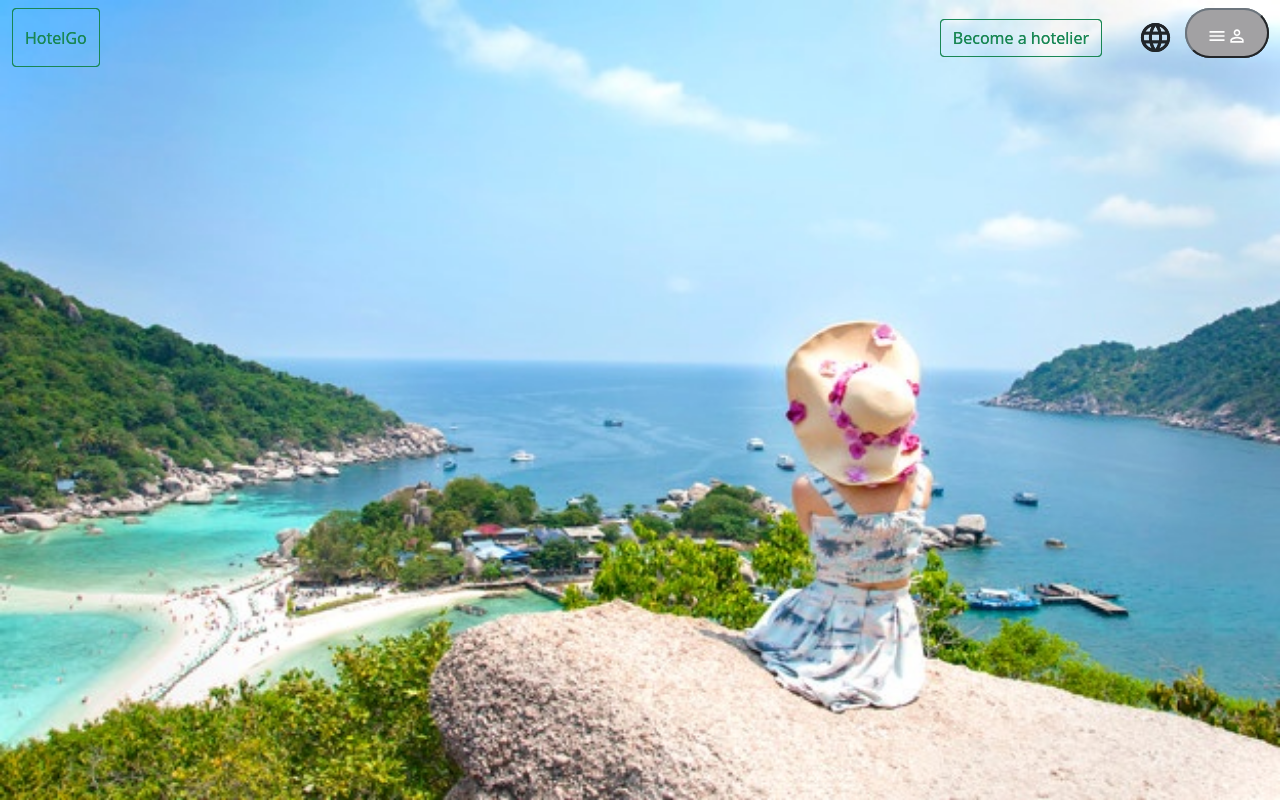
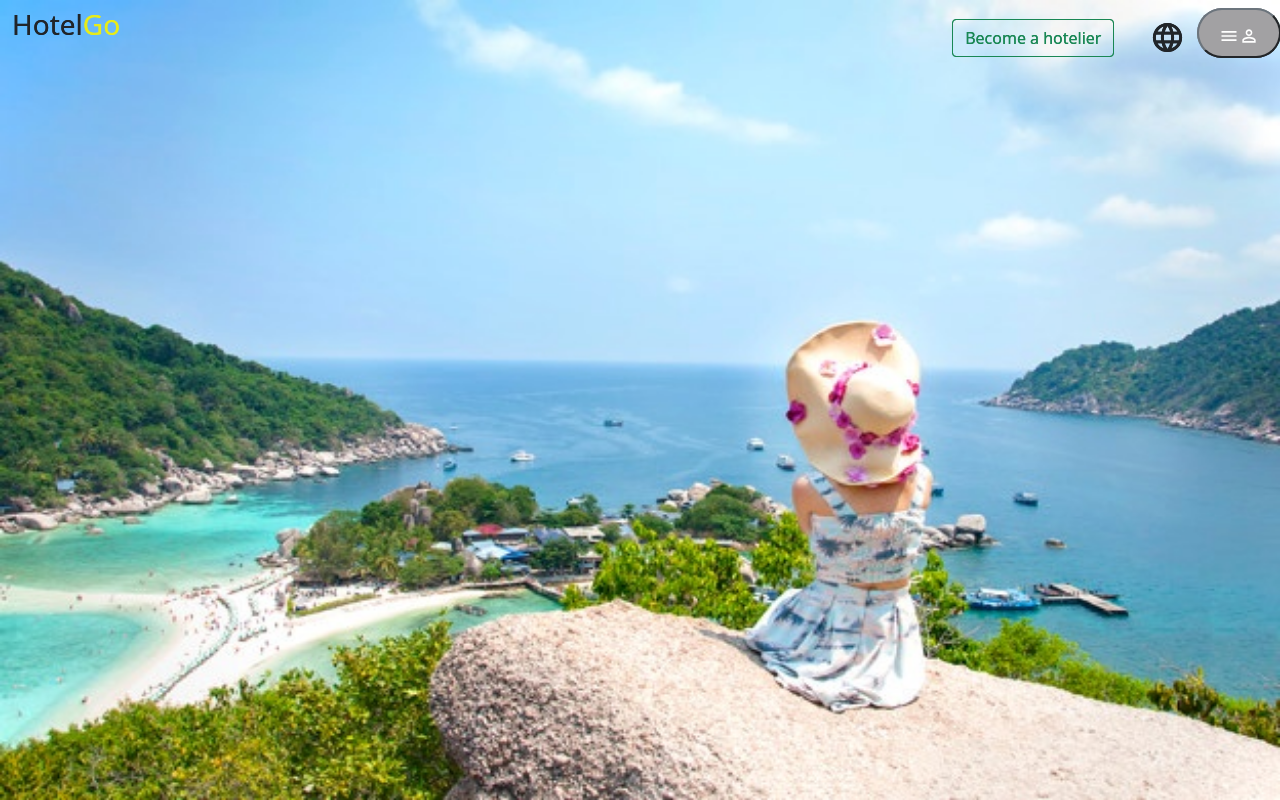
Before and after one commit to HexamTeam/hgo, a React (Create React App) app: page / in a window 1280 px wide. Shown: the top 800 px of the page. Built offline with nearby package versions, Linux system fonts and the light colour scheme.

Commit message:
changed header.js

```diff
--- a/src/component/Header/Header.css
+++ b/src/component/Header/Header.css
@@ -10,6 +10,17 @@
   cursor: pointer;
   box-shadow: 0 4px 20px 0 rgba(61, 71, 82, 0.1), 0 0 0 0 rgba(0, 127, 255, 0);
   border: none;
+}
+
+.para{
+  color: rgb(231, 235, 26);
+
+}
+
+.para1{
+  display: flex;
+
+  flex-direction: row;
 }
 
 .button5 {border-radius: 50%;}
--- a/src/component/Header/Header.js
+++ b/src/component/Header/Header.js
@@ -30,7 +30,12 @@ const Header = () => {
           <nav class="navbar navbar-expand-sm">
           <div class="container-fluid">
           <div class="d-flex">
-            <Button  class="btn btn-outline-success me-2" >HotelGo</Button>
+            {/* <Button  class="btn btn-outline-success me-2" > */}
+              <div className='para1'>
+              <h3>Hotel</h3> <h3 className='para'>Go</h3>
+              </div>
+
+              {/* </Button> */}
 
             <div style={{paddingLeft:"52em"}}>
             <Button class="btn btn-outline-success me-4" >Become a hotelier</Button>
```
